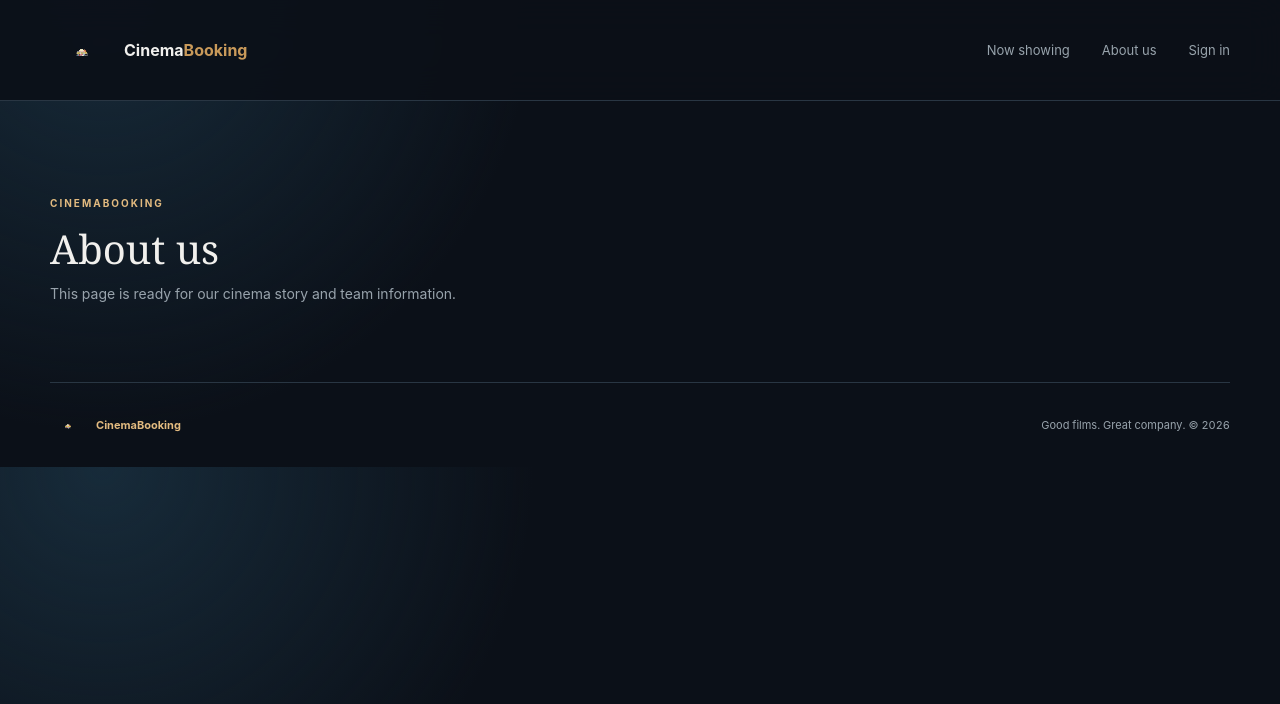
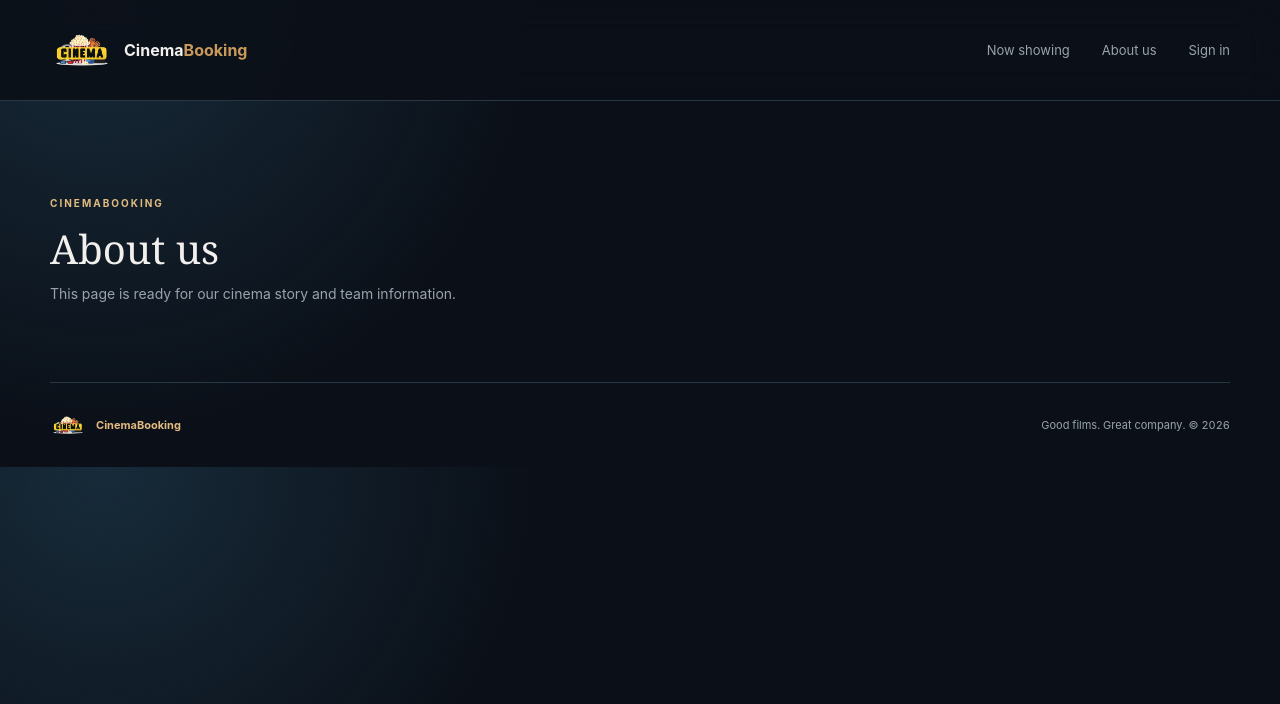
Before and after one commit to b24mav-cloud/Cinema-Booking, a Next.js app: page /about in a window 1280 px wide. Shown: the top 704 px of the page. Built offline with nearby package versions, Linux system fonts and the light colour scheme; no server answers.

Commit message:
Temp logo implement2

```diff
--- a/components/SiteFooter.tsx
+++ b/components/SiteFooter.tsx
@@ -1,3 +1,3 @@
 export function SiteFooter() {
-  return <footer className="footer shell"><div className="footer-brand"><img className="footer-mark" src="/cinema-logo.svg" alt="CinemaBooking" width={36} height={36} /><strong>CinemaBooking</strong></div><span>Good films. Great company. © 2026</span></footer>;
+  return <footer className="footer shell"><div className="footer-brand"><img className="footer-mark" src="/cinema-logo.png" alt="CinemaBooking" width={36} height={36} /><strong>CinemaBooking</strong></div><span>Good films. Great company. © 2026</span></footer>;
 }
--- a/components/SiteHeader.tsx
+++ b/components/SiteHeader.tsx
@@ -19,7 +19,7 @@ export function SiteHeader({ admin = false }: { admin?: boolean }) {
   const user = me?.user ?? null;
   const signOut = async () => { await fetch("/api/auth/signout", { method: "POST" }); setMe(null); router.push("/"); };
   return <header className="site-header"><nav className="nav shell">
-    <Link className="brand text-decoration-none" href="/"><img className="brand-mark" src="/cinema-logo.svg" alt="CinemaBooking" width={64} height={64} /><span>Cinema<span className="gold">Booking</span>{admin ? " Admin" : ""}</span></Link>
+    <Link className="brand text-decoration-none" href="/"><img className="brand-mark" src="/cinema-logo.png" alt="CinemaBooking" width={64} height={64} /><span>Cinema<span className="gold">Booking</span>{admin ? " Admin" : ""}</span></Link>
     {admin ? null : <div className="nav-links">{user ? <>{user.role === "admin" ? <Link href="/admin">Dashboard</Link> : <Link href="/account">My account</Link>}<button className="nav-link-button" onClick={signOut}>Sign out</button></> : <><a href="/#booking">Now showing</a><a href="/#how">About us</a><Link href="/signin">Sign in</Link></>}</div>}
   </nav></header>;
 }
--- a/pages/_document.tsx
+++ b/pages/_document.tsx
@@ -1,5 +1,5 @@
 import { Head, Html, Main, NextScript } from "next/document";
 
 export default function Document() {
-  return <Html lang="en"><Head><link rel="icon" type="image/svg+xml" href="/cinema-logo.svg" /></Head><body><Main /><NextScript /></body></Html>;
+  return <Html lang="en"><Head><link rel="icon" type="image/png" href="/cinema-logo.png" /></Head><body><Main /><NextScript /></body></Html>;
 }
```
Also changed, not shown: public/cinema-logo.png (added), public/cinema-logo.svg (deleted).
